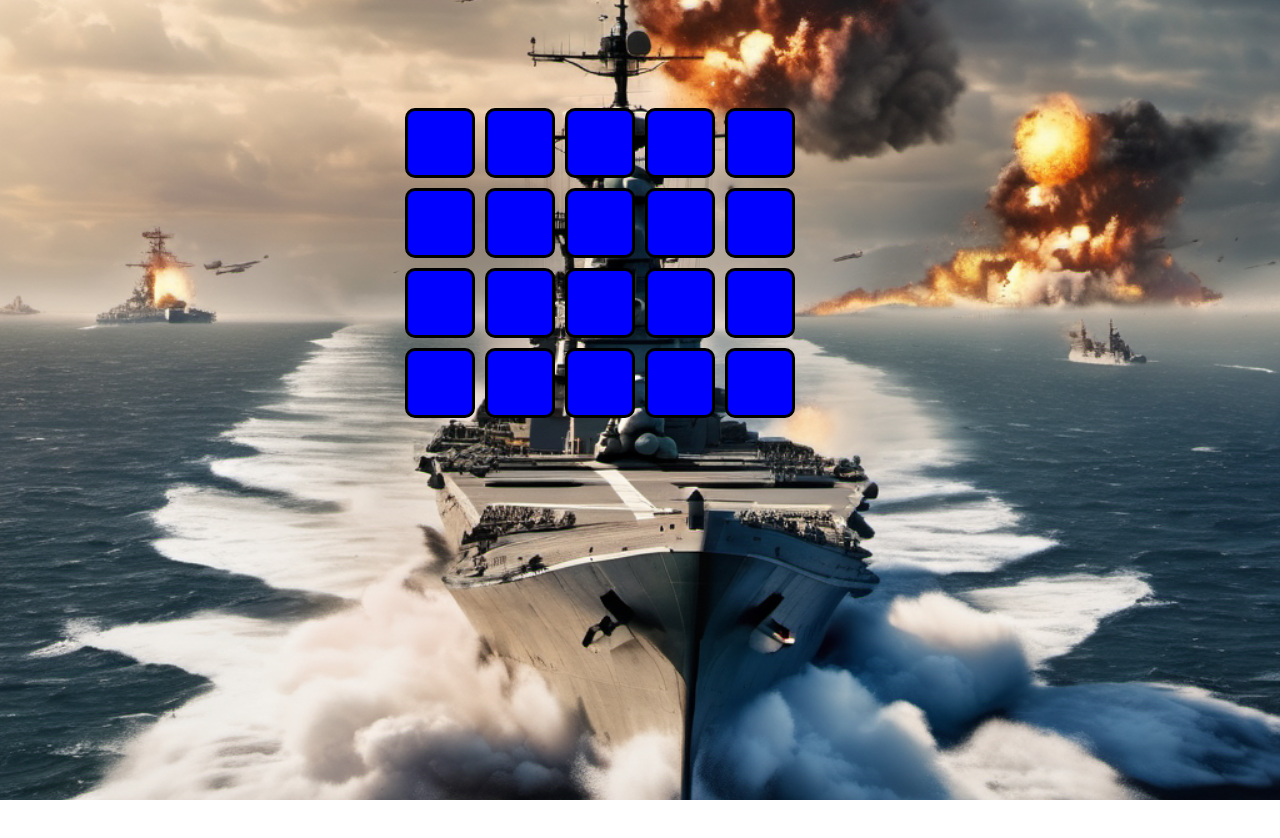
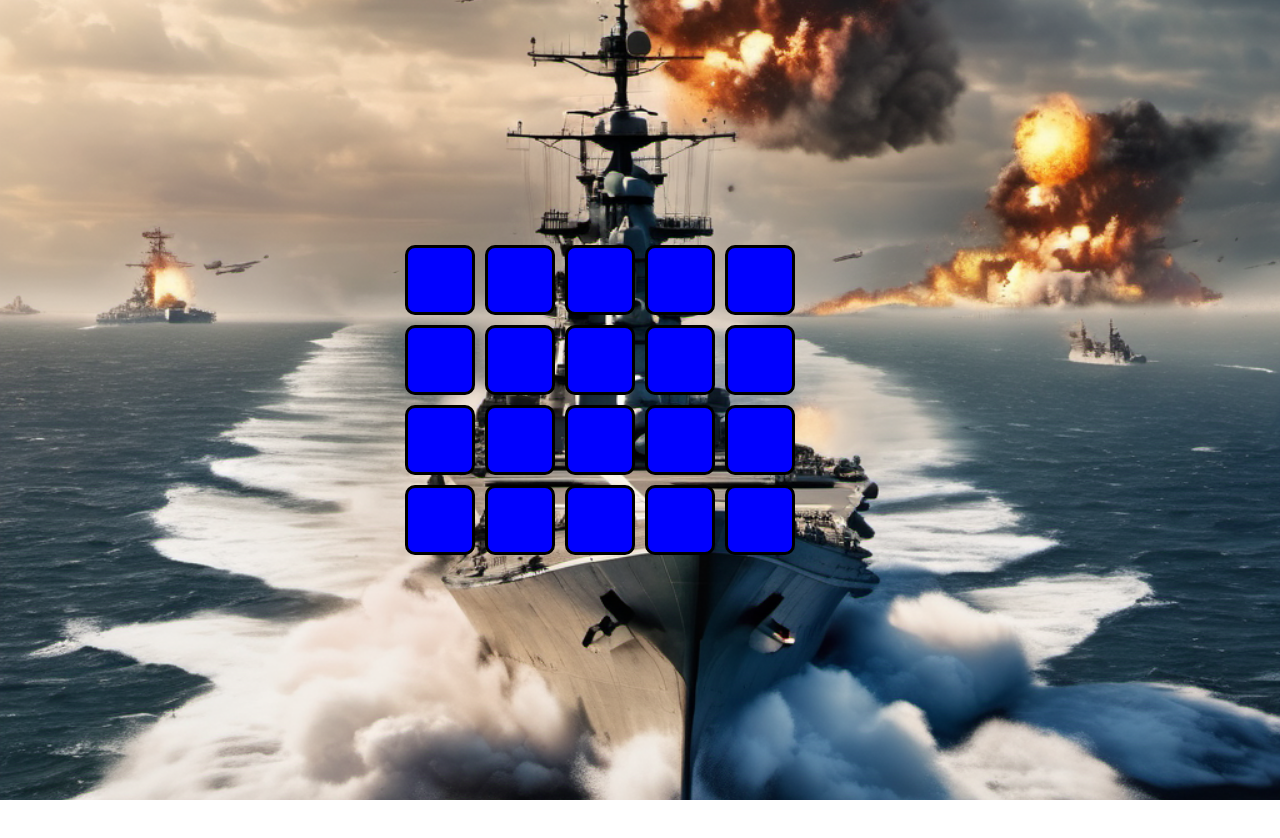
Before and after one commit to tleminen/Laivanupotuspeli, a React (Create React App) app in the folder frontend/: page /laivanupotus/peli in a window 1280 px wide. Shown: the top 838 px of the page. After the commit the page ends 800 px from the top, so only its background shows below. Built offline with nearby package versions, Linux system fonts and the light colour scheme.

Commit message:
muutos css.

```diff
--- a/frontend/src/App.css
+++ b/frontend/src/App.css
@@ -18,20 +18,19 @@
 }
 
 .peliAlusta {
-  margin-top: 40%;
-  height: 100vh;
-  margin-right: 80%;
+  position: relative; /* Tehdään .TulosSiirtyma:n asemointi suhteessa tähän */
+  text-align: center;
 }
 
 .TulosSiirtyma {
-  padding: 40px;
+  margin-top: 500px;
 }
 
 .peliruudukot {
-  display: flex;
-  justify-content: space-around;
-  align-items: center;
-  width: 100%; /* asettaa ruudukot yhdessä keskelle */
+  position: fixed;
+  top: 50%;
+  left: 50%;
+  transform: translate(-50%, -50%);
 }
 
 .vali {
```
